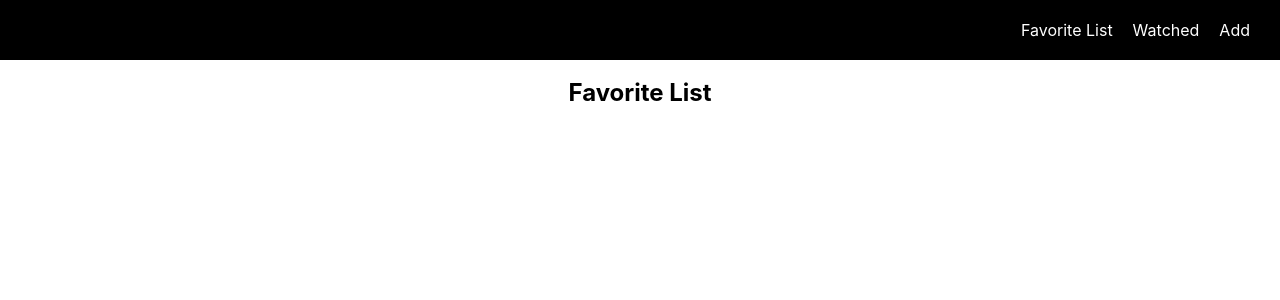
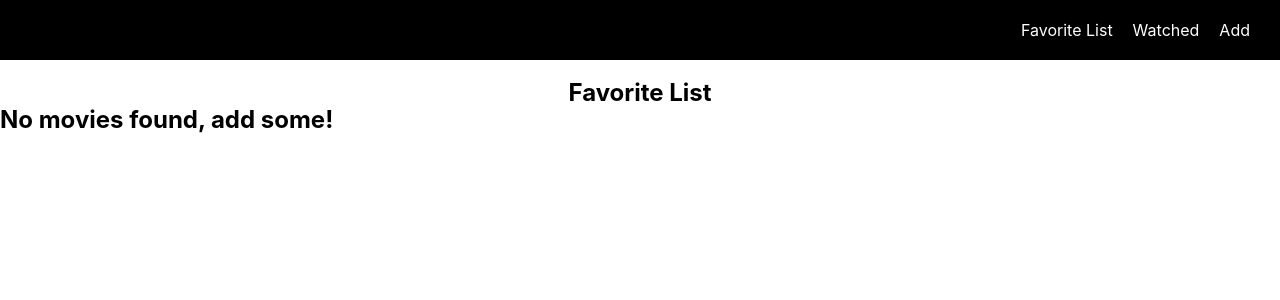
Before and after one commit to snowleopardAlexa/movies-app-context-api, a React (Create React App) app: page / in a window 1280 px wide. Shown: the top 300 px of the page. Built offline with nearby package versions, Linux system fonts and the light colour scheme.

Commit message:
add no movies found

```diff
--- a/src/components/FavoriteList/FavoriteList.jsx
+++ b/src/components/FavoriteList/FavoriteList.jsx
@@ -1,23 +1,27 @@
-import './FavoriteList.css'
-import { useContext } from 'react'
-import { GlobalContext } from '../../context/GlobalState'
-import MovieCard from '../MovieCard/MovieCard'
+import "./FavoriteList.css";
+import { useContext } from "react";
+import { GlobalContext } from "../../context/GlobalState";
+import MovieCard from "../MovieCard/MovieCard";
 
 const FavoriteList = () => {
-const { favoritelist } = useContext(GlobalContext)
+  const { favoritelist } = useContext(GlobalContext);
 
   return (
     <div className="favoritelist__container">
       <div className="header">
-      <h2 style={{textAlign: 'center'}}>Favorite List</h2>
+        <h2 style={{ textAlign: "center" }}>Favorite List</h2>
       </div>
+      {favoritelist.length > 0 ? (
         <div className="movie__grid">
           {favoritelist.map((movie) => (
             <MovieCard movie={movie} type="favoritelist" />
           ))}
         </div>
+      ) : (
+        <h2 className="no-movies">No movies found, add some!</h2>
+      )}
     </div>
-  )
-}
+  );
+};
 
-export default FavoriteList
+export default FavoriteList;
```
Lines whose indentation alone changed are shown as unchanged.
